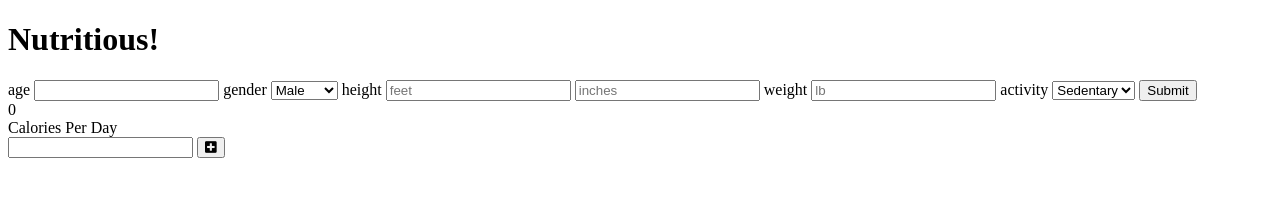
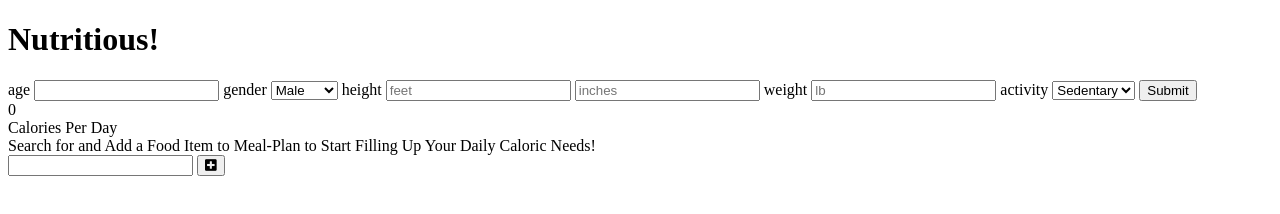
Before and after one commit to michaelkim01/visualJS, a website built with webpack: page index.html in a window 1280 px wide. Built offline with nearby package versions, Linux system fonts and the light colour scheme.

Commit message:
Added text prompts for Meal-Plan

```diff
--- a/index.html
+++ b/index.html
@@ -47,6 +47,7 @@
                 Calories Per Day
             </div>
             <div class="meal-plan">
+                <label>Search for and Add a Food Item to Meal-Plan to Start Filling Up Your Daily Caloric Needs!</label>
                 <form>
                     <input type="text" class="food-input">
                     <button class="food-button" type="submit">
```
